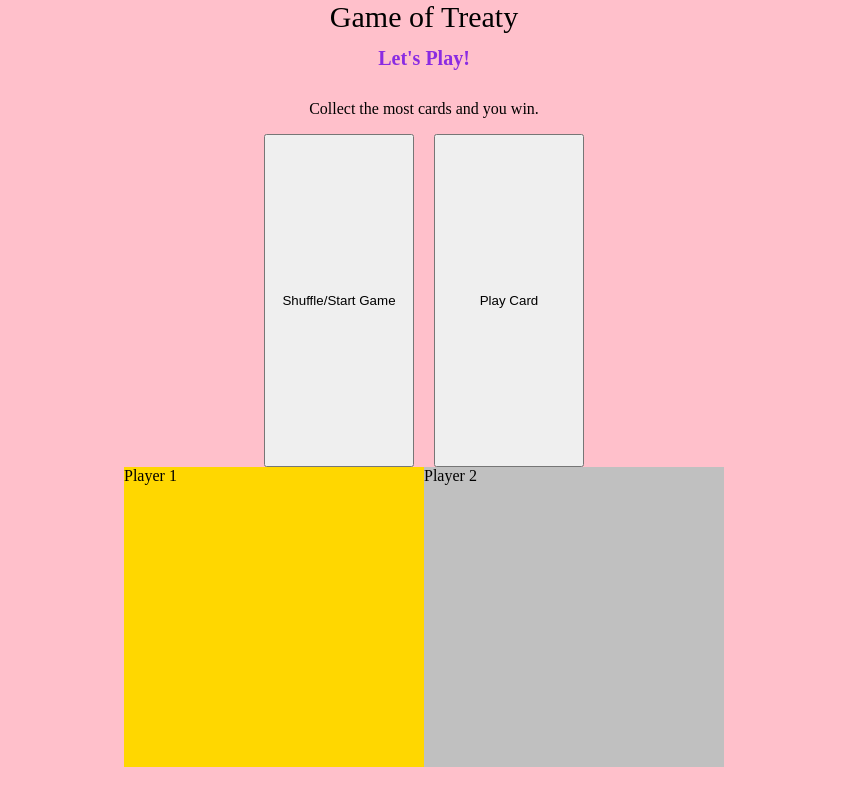
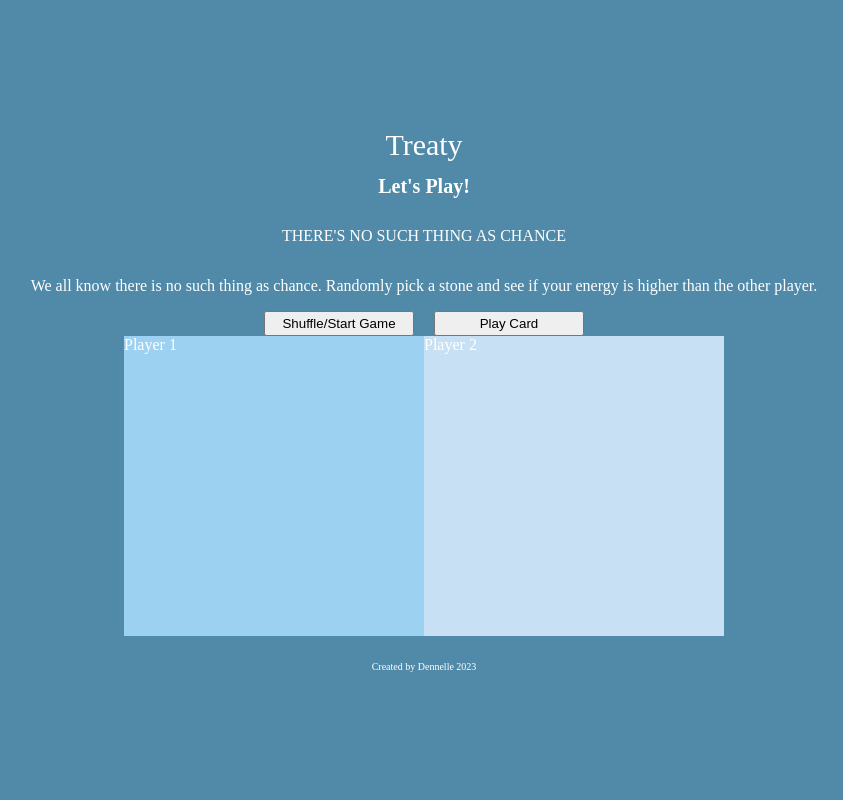
Before and after one commit to Dennelle/GS-ProjectOne-War, a plain HTML site: page index.html in a window 1280 px wide. Both pictures are taken after a click on the button "Shuffle/Start Game". Shown: the whole page, without its empty margins (216-1059 px from the left). Drawn offline with Linux system fonts and the light colour scheme.

Commit message:
updated the board color and added more event listeners for two players

```diff
--- a/css/style.css
+++ b/css/style.css
@@ -9,7 +9,8 @@ body {
     flex-direction: column;
     justify-content: center;
     align-items: center;
-    background-color: pink;
+    background-color: #508AA8;
+    color: white;
 }
 
 header {
@@ -18,31 +19,36 @@ header {
 
 h1{
     font-size: 20px;
-    color: blueviolet;
 }
 
 #board {
     display: grid;
-    height: 500px;
+    height: 300px;
     flex-direction: column;
     grid-template-columns: 300px 300px;
-    grid-template-rows: 300px;
     justify-content: center;
 }
 
-#yourDeck{
-    background-color: gold;
+#playerOneDeck{
+    background-color: #9DD1F1;
 }
 
-#computerDeck{
-    background-color: silver;
+#playerTwoDeck{
+    background-color: #C8E0F4;
 
 }
 
-#controls{
+.controls{
     display: grid;
-    height: 500px;
+    height: 25px;
     flex-direction: column;
     grid-template-columns: 150px 150px;
     grid-column-gap: 20px;
 }
+
+footer{
+    font-size: 10px;
+}
+
+
+/* color palette https://coolors.co/ba1200-031927-9dd1f1-508aa8-c8e0f4 */
--- a/index.html
+++ b/index.html
@@ -8,18 +8,24 @@
     <title>TREATY</title>
 </head>
 <body>
-   <header>Game of Treaty</header>
-    <h1>It's Player One's Turn</h1>
-    <p class='description'>Collect the most cards and you win.</p>
+   <header>Treaty</header>
+    <h1>Welcome Players</h1>
+    <p class='introduction'>THERE'S NO SUCH THING AS CHANCE</p>
+    <p class='explanation'> We all know there is no such thing as chance. Randomly pick a stone and see if your energy is higher than the other player. </p>
 
-    <section id='controls'>
+    <section class='controls'>
         <button id='shuffle'>Shuffle/Start Game</button>
         <button id='playCard'>Play Card</button>
     </section>
 <!-- GameBoard -->
     <section id='board'>
-        <div id='yourDeck'> Player 1</div>
-        <div id='computerDeck'> Player 2</div>
+        <div id='playerOneDeck'> Player 1</div>
+        <div id='playerTwoDeck'> Player 2</div>
     </section>
+    <section class='controls'>
+        <!-- <button id='shuffle'>Play Card First Player</button>
+        <button id='playCard'>Play Card Second Player</button> -->
+    </section>
+    <footer>Created by Dennelle 2023</footer>
 </body>
 </html>
--- a/js/script.js
+++ b/js/script.js
@@ -1,36 +1,76 @@
 /*----- constants -----*/
-const suits = ['s', 'c', 'd', 'h']; //probably won't use this
-let ranks = ['02', '03', '04', '05', '06', '07', '08', '09', '10', 'J', 'Q', 'K', 'A'];
-const shuffleBtn = document.querySelector('#shuffle');
+let ranks = ['1', '2', '3', '4', '5', '6'];
+const Users ={
+    '1': 'Player One',
+    '-1': 'Player Two'
+};
+const Players = {
+    name:'One',
+    score: 0,
+    level: 1
+};
 
 
 /*----- state variables: what information does the application need to remember throughout its execution-----*/
 let turn; //1 or -1
 let winner; // 1 or -1 = winner; 'T' = Tie
 
+
 /*----- cached elements -----*/
 const playCardBtn = document.querySelector('#playCard');
-const randomCard = ranks[(Math.floor(Math.random() * ranks.length))];
+let randomNum = ranks[(Math.floor(Math.random() * ranks.length))];
+const shuffleBtn = document.querySelector('#shuffle');
+const messageEl = document.querySelector('h1');
+const oneBtnEl = document.querySelector('#playerOneDeck');
+const twoBtnEl = document.querySelector('#playerTwoDeck');
 
-let Player = {
-    name:'One',
-    score: 0
-}
+
 
 /*----- event listeners -----*/
-shuffleBtn.addEventListener('click', init());
+//does the init go in here?
+shuffleBtn.addEventListener('click',function(){
+    messageEl.innerText = "Let's Play!"
+});
+//is this correct?
+// shuffleBtn.addEventListener('click', init);
+
+oneBtnEl.addEventListener('click', (evt) =>{
+    console.log(evt.target)
+});
+
+twoBtnEl.addEventListener('click', (evt) =>{
+    console.log(evt.target)
+});
+
+//it only generates a random number once.
+// playCardBtn.addEventListener('click', (evt) => {
+//     console.log(evt.target)
+//    })
+
+playCardBtn.addEventListener('click', pickRanNumber);
+oneBtnEl.addEventListener('click', pickRanNumber);
+twoBtnEl.addEventListener('click', pickRanNumber);
+
+/*----- functions -----*/
+//this has to pick a random from the array
+function pickRanNumber() {
+    alert('it worked')
+};
 
 
-//it only generates a random number once.
-playCardBtn.addEventListener('click', function(){
-    console.log(randomCard)
-});
-//
-shuffleBtn.addEventListener('click',function(){
-    document.querySelector('h1').innerText = "Let's Play!"
-});
 
-/*----- functions -----*/
+
+// function PlayerOne(name, score, level){
+//     this.player = Dennelle;
+//     this.score = 0;
+//     this.level = 1;
+// }
+
+// function PlayerTwo(name, score, level){
+//     this.player = Computer;
+//     this.score = 0;
+//     this.level = 1;
+// }
 
 
 init();
@@ -43,7 +83,6 @@ function init(){
 }
 
 function render() {
-
 }
 
 /*----- Things I need
```
